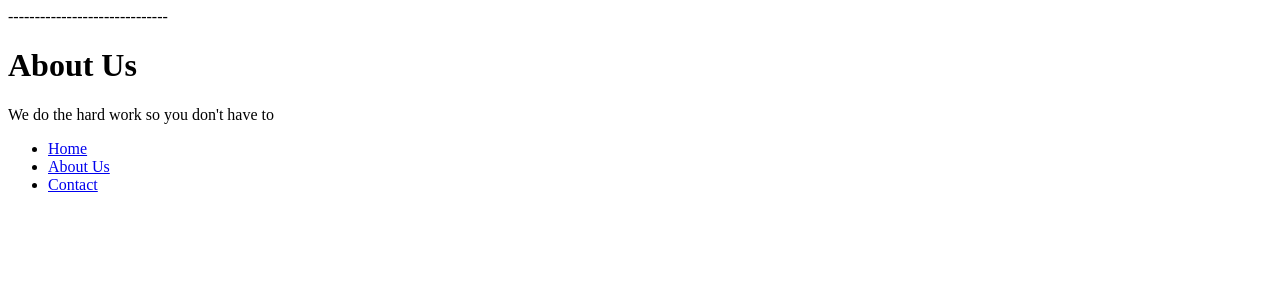
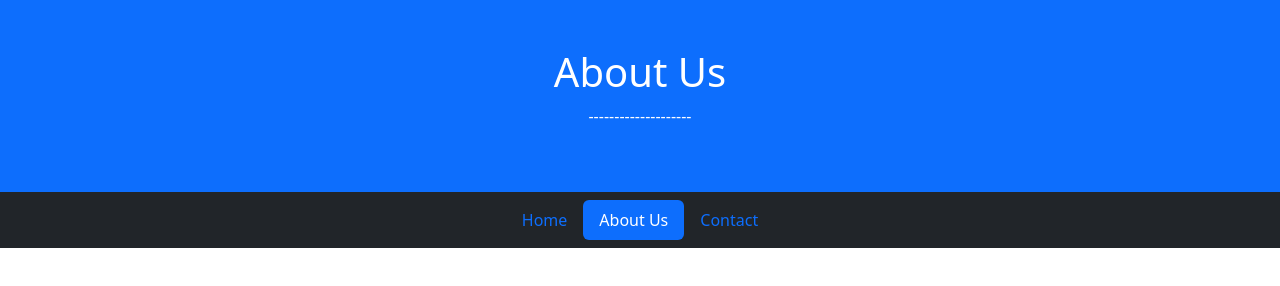
Before and after one commit to CodeLuigi1996/HFC_1, a plain HTML site: page about,html/about.html in a window 1280 px wide. Drawn offline with nearby package versions, Linux system fonts and the light colour scheme.

Commit message:
bootstrap 5

```diff
--- a/about,html/about.html
+++ b/about,html/about.html
@@ -9,8 +9,12 @@
     <meta charset="utf-8">
     <!--viewport code set to different devices for ease of use -->
     <meta name="viewport" content="width=device-width, initial scale=1">
-    <!-- Stylesheet link code -->
-    ------------------------------
+
+     <!-- Latest compiled and minified CSS -->
+    <link href="https://cdn.jsdelivr.net/npm/bootstrap@5.3.2/dist/css/bootstrap.min.css" rel="stylesheet">
+
+     <!-- Latest compiled JavaScript -->
+    <script src="https://cdn.jsdelivr.net/npm/bootstrap@5.3.2/dist/js/bootstrap.bundle.min.js"></script>
 
     <!-- internal styles -->
     <style></style>
@@ -21,7 +25,7 @@
     <!-- container-fluid added to always span entire width of screen (width is always 100%)-->
     <div class="p-5 bg-primary text-white text-center">
         <h1>About Us</h1>
-        <p>We do the hard work so you don't have to</p>
+        <p>--------------------</p>
     </div>
 
     <!-- Nav bar -->
@@ -34,13 +38,13 @@
                 <!---->
                 <li class="nav-item">
                     <!---->
-                    <a class="nav-link active" href="#">Home</a>
+                    <a class="nav-link" href="../index.html/index.html">Home</a>
                 </li>
 
                 <!---->
                 <li class="nav-item">
                     <!---->
-                    <a class="nav-link" href="../about,html/about.html">About Us</a>
+                    <a class="nav-link active" href="#">About Us</a>
                 </li>
 
                  <!---->
```
Also changed, not shown: contact.html/contact.html (+6 -2 lines).
